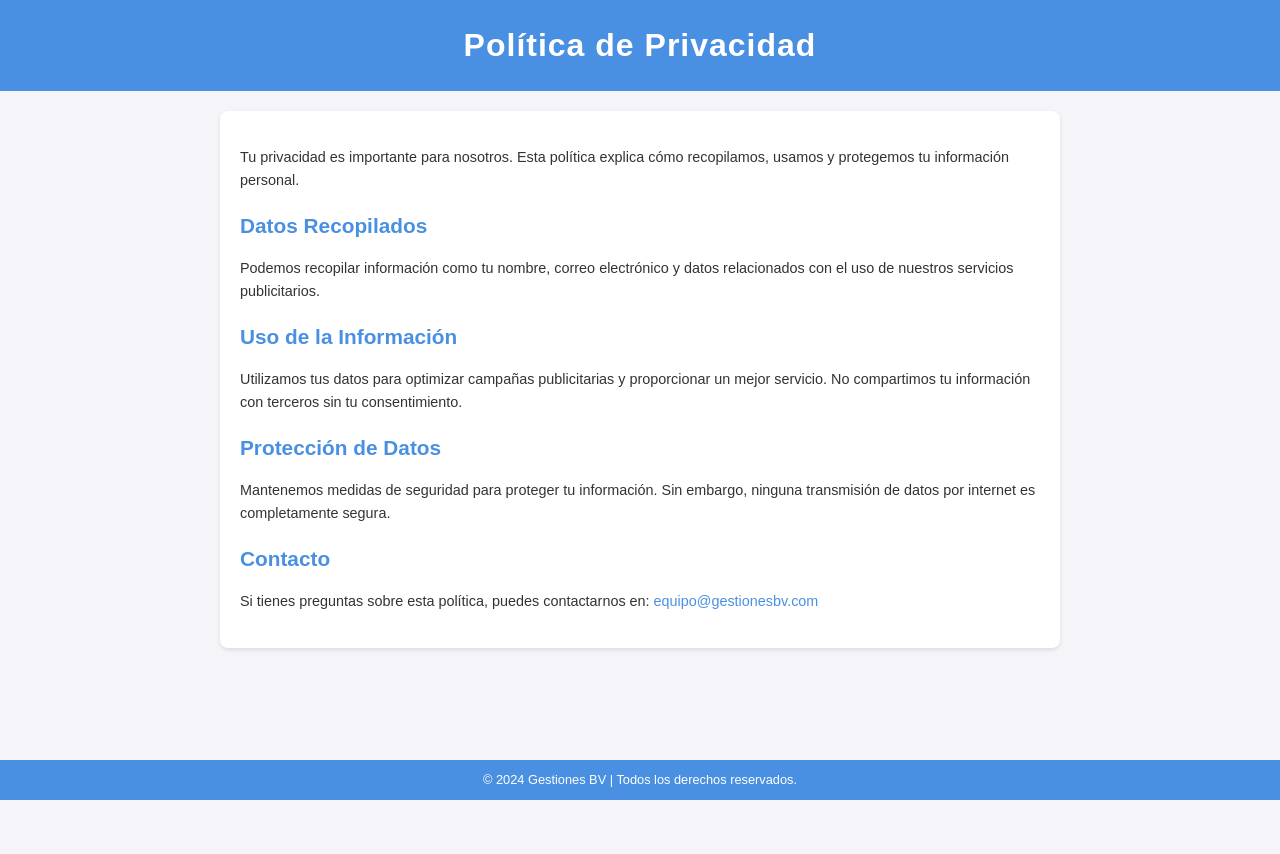
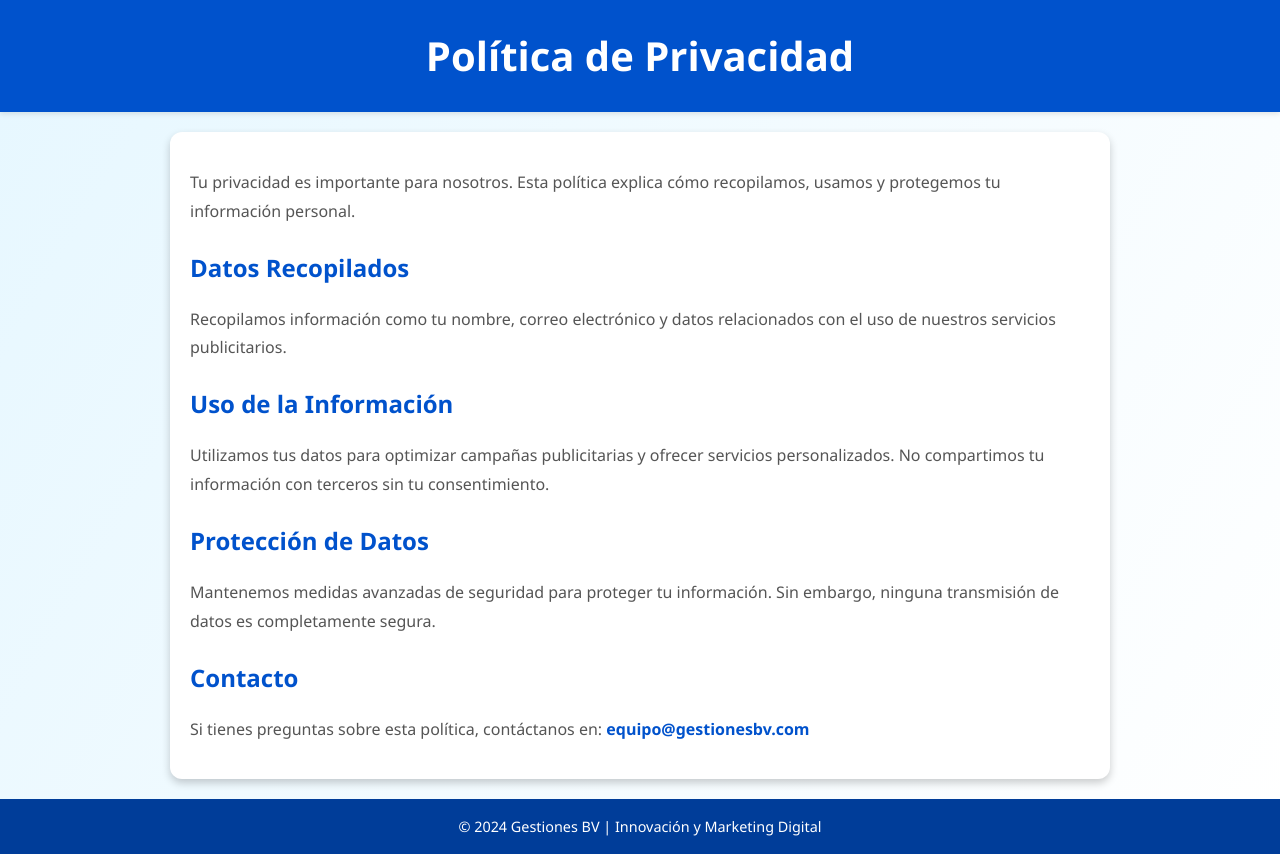
Before and after one commit to gestionesbv/politica-privacidad, a plain HTML site: page index.html in a window 1280 px wide. Before the commit the page ends 800 px from the top, so only its background shows below. Drawn offline with Linux system fonts and the light colour scheme.

Commit message:
index.html

```diff
--- a/index.html
+++ b/index.html
@@ -1,62 +1,77 @@
 <!DOCTYPE html>
-<html>
+<html lang="es">
 <head>
     <title>Política de Privacidad</title>
     <meta charset="UTF-8">
     <meta name="viewport" content="width=device-width, initial-scale=1.0">
     <style>
         body {
-            font-family: Arial, sans-serif;
-            line-height: 1.6;
+            font-family: 'Segoe UI', Tahoma, Geneva, Verdana, sans-serif;
+            line-height: 1.8;
             color: #333;
             margin: 0;
             padding: 0;
-            background: #f4f4f9;
+            background: linear-gradient(120deg, #e6f7ff, #ffffff);
         }
         header {
-            background: #4a90e2;
+            background: #0052cc;
             color: #fff;
-            padding: 20px 0;
             text-align: center;
+            padding: 20px 10px;
+            box-shadow: 0 2px 5px rgba(0, 0, 0, 0.1);
         }
         header h1 {
+            font-size: 2.5em;
             margin: 0;
-            font-size: 2em;
-            letter-spacing: 1px;
         }
         main {
-            max-width: 800px;
+            max-width: 900px;
             margin: 20px auto;
             padding: 20px;
             background: #fff;
-            box-shadow: 0 2px 4px rgba(0, 0, 0, 0.1);
-            border-radius: 8px;
+            border-radius: 12px;
+            box-shadow: 0 4px 8px rgba(0, 0, 0, 0.2);
         }
         h2 {
-            color: #4a90e2;
-            font-size: 1.3em;
+            color: #0052cc;
+            font-size: 1.5em;
             margin-bottom: 10px;
         }
         p {
-            font-size: 0.9em;
+            font-size: 1em;
+            color: #555;
             margin-bottom: 15px;
         }
         a {
-            color: #4a90e2;
+            color: #0052cc;
             text-decoration: none;
+            font-weight: bold;
         }
         a:hover {
             text-decoration: underline;
         }
         footer {
             text-align: center;
-            padding: 10px 0;
-            font-size: 0.8em;
-            background: #4a90e2;
+            padding: 15px 0;
+            background: #003d99;
             color: #fff;
-            position: absolute;
-            width: 100%;
-            bottom: 0;
+            font-size: 0.9em;
+            position: relative;
+        }
+        @media (max-width: 768px) {
+            header h1 {
+                font-size: 2em;
+            }
+            main {
+                margin: 10px;
+                padding: 15px;
+            }
+            h2 {
+                font-size: 1.3em;
+            }
+            p {
+                font-size: 0.9em;
+            }
         }
     </style>
 </head>
@@ -68,21 +83,21 @@
         <p>Tu privacidad es importante para nosotros. Esta política explica cómo recopilamos, usamos y protegemos tu información personal.</p>
 
         <h2>Datos Recopilados</h2>
-        <p>Podemos recopilar información como tu nombre, correo electrónico y datos relacionados con el uso de nuestros servicios publicitarios.</p>
+        <p>Recopilamos información como tu nombre, correo electrónico y datos relacionados con el uso de nuestros servicios publicitarios.</p>
 
         <h2>Uso de la Información</h2>
-        <p>Utilizamos tus datos para optimizar campañas publicitarias y proporcionar un mejor servicio. No compartimos tu información con terceros sin tu consentimiento.</p>
+        <p>Utilizamos tus datos para optimizar campañas publicitarias y ofrecer servicios personalizados. No compartimos tu información con terceros sin tu consentimiento.</p>
 
         <h2>Protección de Datos</h2>
-        <p>Mantenemos medidas de seguridad para proteger tu información. Sin embargo, ninguna transmisión de datos por internet es completamente segura.</p>
+        <p>Mantenemos medidas avanzadas de seguridad para proteger tu información. Sin embargo, ninguna transmisión de datos es completamente segura.</p>
 
         <h2>Contacto</h2>
-        <p>Si tienes preguntas sobre esta política, puedes contactarnos en:
+        <p>Si tienes preguntas sobre esta política, contáctanos en:
            <a href="mailto:equipo@gestionesbv.com">equipo@gestionesbv.com</a>
         </p>
     </main>
     <footer>
-        © 2024 Gestiones BV | Todos los derechos reservados.
+        © 2024 Gestiones BV | Innovación y Marketing Digital
     </footer>
 </body>
 </html>
```
